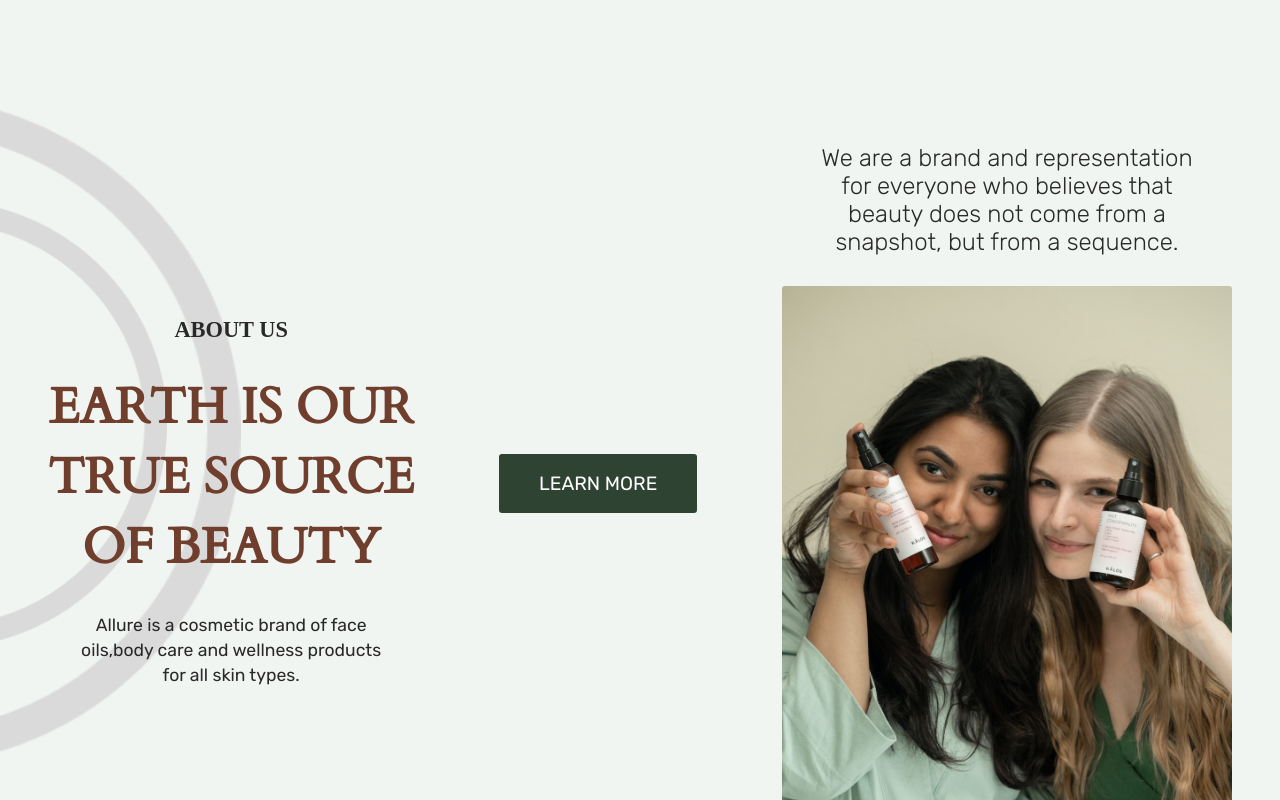
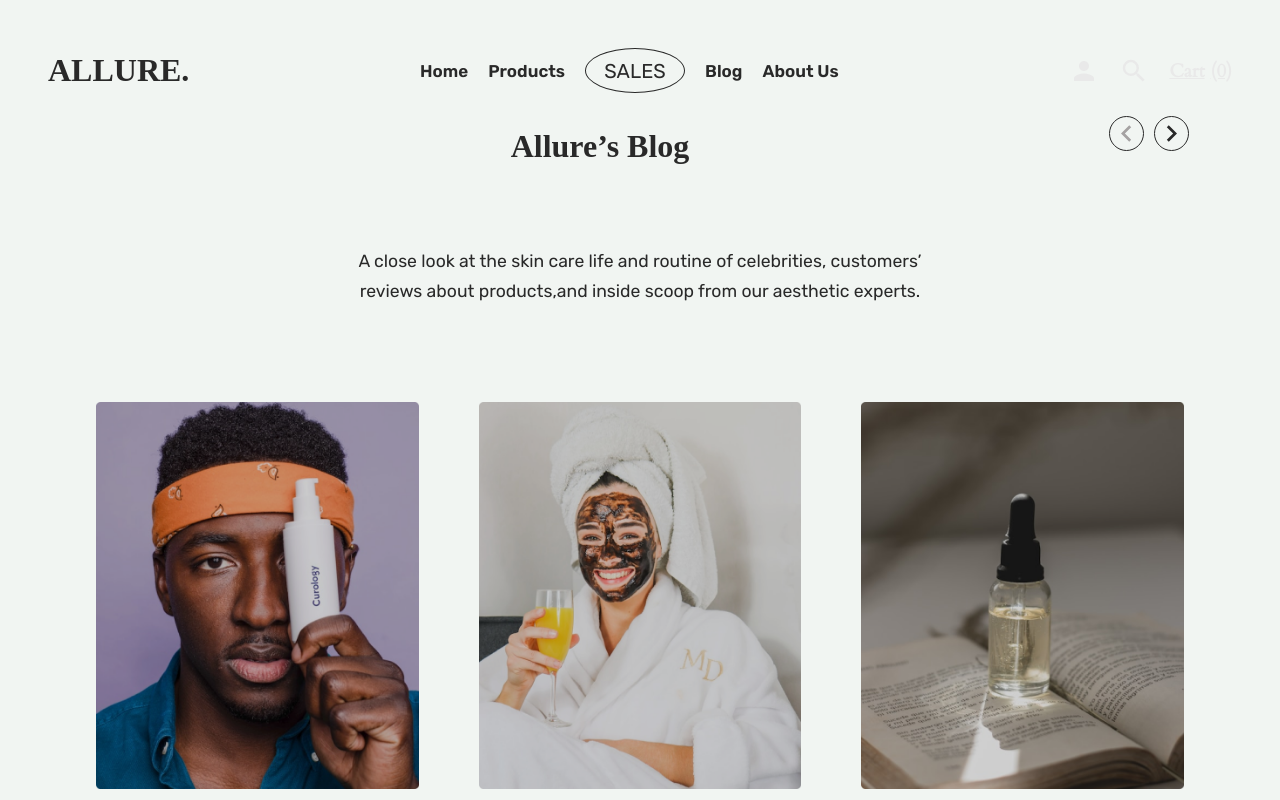
Before and after one commit to Kel-VinTech/Allure-ecommerce, a React (Vite) app: page /about in a window 1280 px wide. Shown: the top 800 px of the page. Built offline with nearby package versions, Linux system fonts and the light colour scheme.

Commit message:
made changes

```diff
--- a/src/App.jsx
+++ b/src/App.jsx
@@ -15,10 +15,10 @@ function App() {
   return (
     <div className='container'>
       <NavBar />
-      <Routes>
-        <Route path='/' element={<Home />}/>
-        <Route path='about' element={<AboutUs />}/>
-      </Routes>
+        <Routes>
+          <Route path='/' element={<Home />}/>
+          <Route path='/about' element={<AboutUs />}/>
+        </Routes>
         <Footer />
     </div>
   )
--- a/src/components/Logo.jsx
+++ b/src/components/Logo.jsx
@@ -1,10 +1,14 @@
 import "/src/scss/Logo.scss";
-
+import { Link ,useLocation} from "react-router-dom";
 
 const Logo = () => {
+    const location = useLocation();
+    const isHome = location.pathname === '/';
     return (
         <header className="logo">
-            <h1>ALLURE.</h1>
+            <h1
+            style={{color: isHome ? '#E9E9E9': '#292929'}}
+            >ALLURE.</h1>
         </header>
     )
 }
--- a/src/components/NavBar/index.jsx
+++ b/src/components/NavBar/index.jsx
@@ -1,31 +1,72 @@
 import "/src/scss/Navbar.scss";
 import Logo from "../Logo";
 import ProductCart from "../ProductCart";
-import { Link } from "react-router-dom";
+import { Link ,useLocation} from "react-router-dom";
 import { MdSearch,MdMenu, MdPerson } from "react-icons/md";
+import { useState } from "react";
+import { color } from "@chakra-ui/react";
 
 const NavBar =() => {
+    const [Mobile, setMobile] = useState(false)
+    const location = useLocation();
+    const isHome = location.pathname === '/';
+    const isAbout = location.pathname === '/about';
+    const homeStyle ={
+        position: 'absolute',
+    }
+    const otherPage = {
+        position: 'relative',
+        backgroundColor: "#f1f5f2;"
+    }
+    const colorPage={
+        color: "#292929",
+    }
     return (
-        <div className="navbar row">
-            <Logo />
-            <nav className="nav_links">
+
+
+        <div className="navbar row"
+        style={{position: isHome ? 'homeStyle' :  'otherPage' }}
+        >
+            <Logo
+
+            />
+            <nav className={Mobile? "nav-links-mobile" : "nav_links"}
+            onClick={() => setMobile(false)}
+            >
                 <ul>
-                    <li><Link className="active-link" to="/">Home</Link></li>
-                    <li><Link to="/">Products</Link></li>
+                    <li ><Link className="active-link" to="/"
+                    style={{color: isHome ? '#E9E9E9': '#292929'}}
+                    >Home</Link></li>
+                    <li><Link to="/"
+                    style={{color: isHome ? '#E9E9E9': '#292929'}}>Products</Link></li>
 
-                        <div className="oval">
-                        <li><Link className="sales" to="/">SALES</Link></li>
+                        <div className="oval"
+                        style={{borderColor: isHome ? '#E9E9E9': '#292929'}}
+                        >
+                        <li><Link
+                        style={{color: isHome ? '#E9E9E9': '#292929'}}
+                        className="sales"
+                         to="/">SALES</Link></li>
                         </div>
-                    <li><Link to="/">Blog</Link></li>
-                    <li><Link to="/">About Us</Link></li>
+                    <li><Link
+                    style={{color: isHome ? '#E9E9E9': '#292929'}}
+                    to="/">Blog</Link></li>
+                    <li><Link
+                    style={{color: isHome ? '#E9E9E9': '#292929'}}
+                    to="/about">About Us</Link></li>
                 </ul>
+
             </nav>
-            <MdMenu className="hambuger"/>
+
             <div className="secondary_link">
                 <MdPerson/>
                 <MdSearch />
                 <ProductCart />
+                <button className="nav-links-mobile" onClick={() => setMobile(!Mobile)}>
+                    {Mobile? "yes": <MdMenu />}
+                </button>
             </div>
+
         </div>
     )
 }
--- a/src/pages/AboutUs/index.jsx
+++ b/src/pages/AboutUs/index.jsx
@@ -1,10 +1,11 @@
-
-import { MainContent} from "../../components";
+import Logo from "/src/components/Logo.jsx"
+import { MainContent, HeroContent, BlogContent,LearnAbout ,TopSales,PopularContent} from "../../components";
 
 const AboutUs = ( ) => {
+
     return (
         <main>
-            <MainContent />
+            <BlogContent />
         </main>
     )
 }
--- a/src/scss/Navbar.scss
+++ b/src/scss/Navbar.scss
@@ -4,35 +4,23 @@
         justify-content: space-between;
         align-items: center;
         position: absolute;
-        background-color: none;
-        gap: 20px;
 
 
-        .secondary_link{
-                display: flex;
+        .nav_links{
+                display: none;
                 justify-content: center;
                 align-items: center;
-                gap: 20px;
-        }
-        .secondary_link svg{
-                font-size: 28px;
-                color: #E9E9E9;
-        }
-
-        .nav_links{
-                position: relative;
-                display: flex;
-                justify-content: center;
-                align-items: center;
-
+                top: 0;
+                left: 0;
 
 
                 ul{
-                //     display: flex;
-                //     justify-content: center;
-                //     align-items: center;
-                //     gap: 20px;
-                //     list-style: none;
+                    display: block;
+                    justify-content: center;
+                    align-items: center;
+                    gap: 20px;
+                    list-style: none;
+                    text-align: center;
 
                         li a{
                                 color: #E9E9E9;
@@ -40,7 +28,6 @@
                                 font-family: 'Rubik';
                                 font-style: normal;
                                 font-weight: 600;
-
                         }
                         li a:focus{
                                 text-decoration: underline;
@@ -64,9 +51,27 @@
                                 text-decoration: none;
                         }
                 }
-                .hambuger{
-                        display: block;
+        }
+
+        .secondary_link{
+                display: flex;
+                justify-content: center;
+                align-items: center;
+                gap: 20px;
+
+                .nav-links-mobile{
+                        border: none;
+                        background: none;
+
                 }
+                ul li {
+                        text-align: center;
+                }
+
+        }
+        .secondary_link svg{
+                font-size: 30px;
+                color: #E9E9E9;
         }
 }
 
@@ -74,6 +79,12 @@
 @media screen
  and (min-width:1024px)
 and (max-width:1600px){
+     .navbar{
+
+        .nav-links-mobile{
+                visibility: hidden;
+                display: none;
+        }
         .nav_links{
                 position: relative;
                 display: flex;
@@ -84,6 +95,7 @@ and (max-width:1600px){
                         font-size: 30px;
                         color: #E9E9E9;
                 }
+
 
                 ul{
                     display: flex;
@@ -109,14 +121,14 @@ and (max-width:1600px){
                                 width: 100px;
                                 height: 45px;
                                 border: 1px solid #E9E9E9;
-                                ;
                                 border-radius: 50%;
                                position: relative;
                                display: flex;
                                justify-content: center;
                                align-items: center;
                         }
-                }
+                }}
         }
 
-}
+
+     }
```
